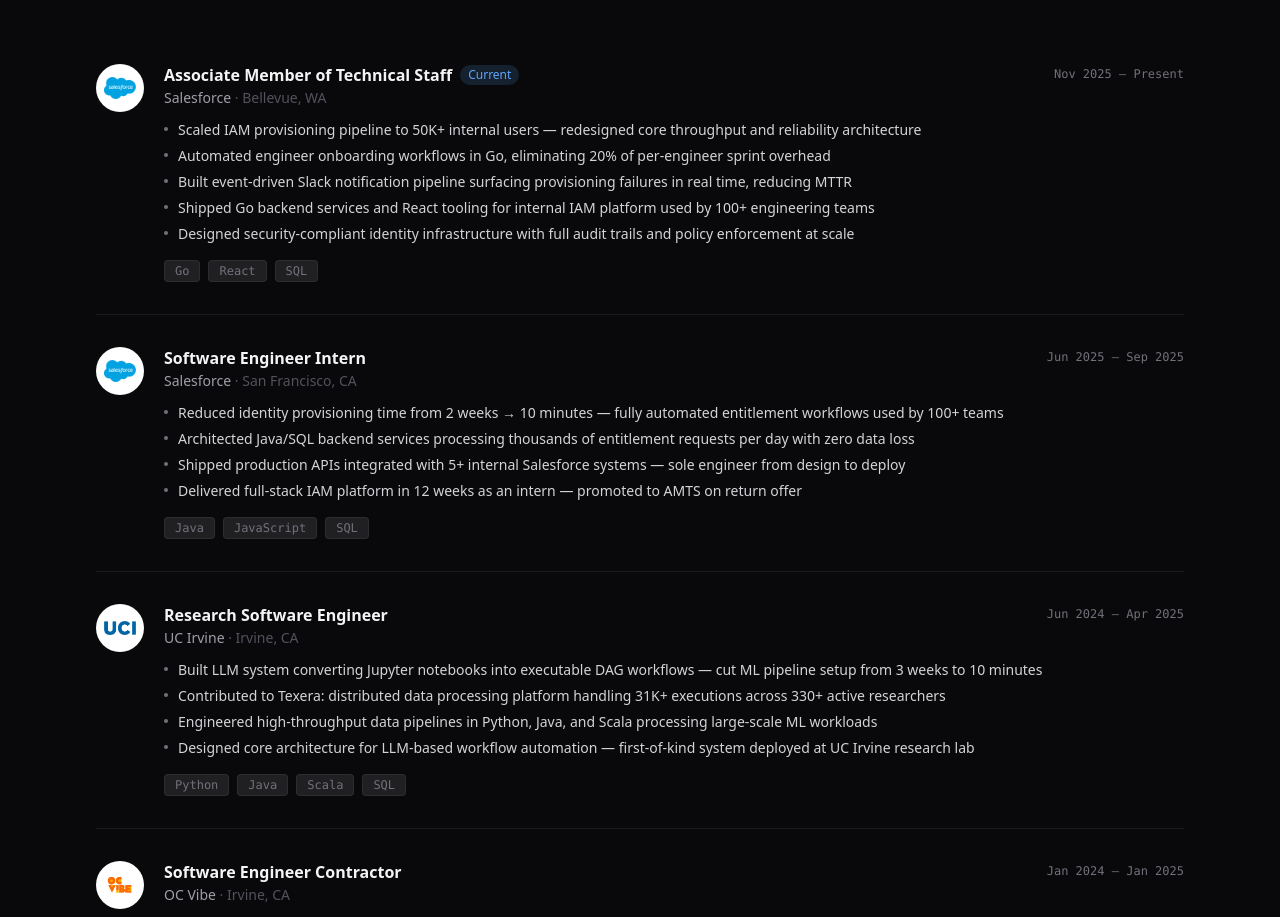
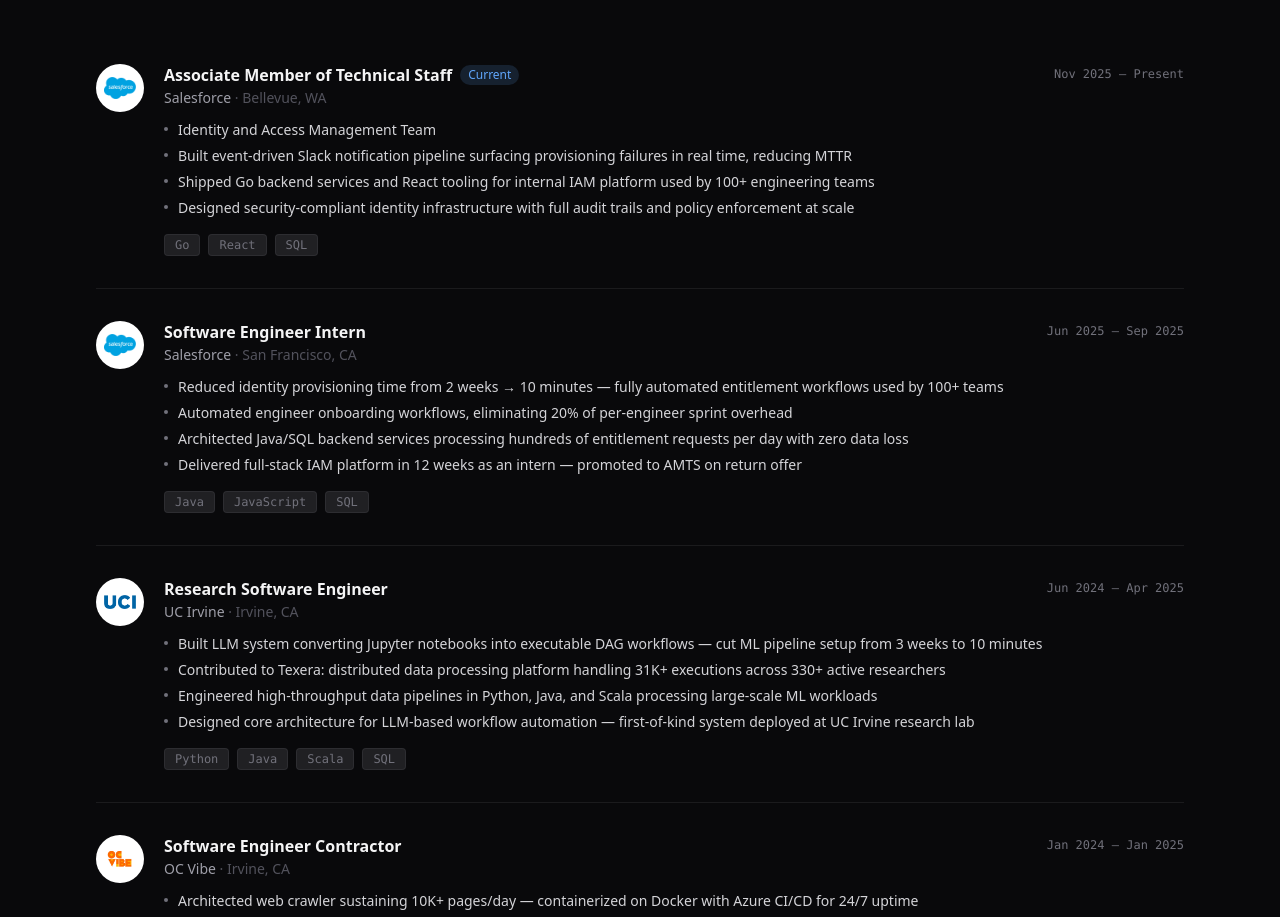
Before and after one commit to JeshChoi/portfolio, a Next.js app: page / in a window 1280 px wide. Shown: the part 2100-3017 px from the top of the page. Built offline with nearby package versions, Linux system fonts and the light colour scheme.

Commit message:
edit exp

```diff
--- a/data/portfolio.ts
+++ b/data/portfolio.ts
@@ -120,8 +120,7 @@
       description:
         "Owning and scaling a production identity and access management (IAM) provisioning pipeline supporting ~50K internal users. Contributing to the next-generation identity platform focused on scalability, security, and automation.",
       impact: [
-        "Scaled IAM provisioning pipeline to 50K+ internal users — redesigned core throughput and reliability architecture",
-        "Automated engineer onboarding workflows in Go, eliminating 20% of per-engineer sprint overhead",
+        "Identity and Access Management Team",
         "Built event-driven Slack notification pipeline surfacing provisioning failures in real time, reducing MTTR",
         "Shipped Go backend services and React tooling for internal IAM platform used by 100+ engineering teams",
         "Designed security-compliant identity infrastructure with full audit trails and policy enforcement at scale",
@@ -138,8 +137,8 @@
         "Architected and shipped a full-stack identity provisioning system used across ~100 internal teams to automate user onboarding and access management.",
       impact: [
         "Reduced identity provisioning time from 2 weeks → 10 minutes — fully automated entitlement workflows used by 100+ teams",
-        "Architected Java/SQL backend services processing thousands of entitlement requests per day with zero data loss",
-        "Shipped production APIs integrated with 5+ internal Salesforce systems — sole engineer from design to deploy",
+        "Automated engineer onboarding workflows, eliminating 20% of per-engineer sprint overhead",
+        "Architected Java/SQL backend services processing hundreds of entitlement requests per day with zero data loss",
         "Delivered full-stack IAM platform in 12 weeks as an intern — promoted to AMTS on return offer",
       ],
       tech: ["Java", "JavaScript", "SQL"],
```
